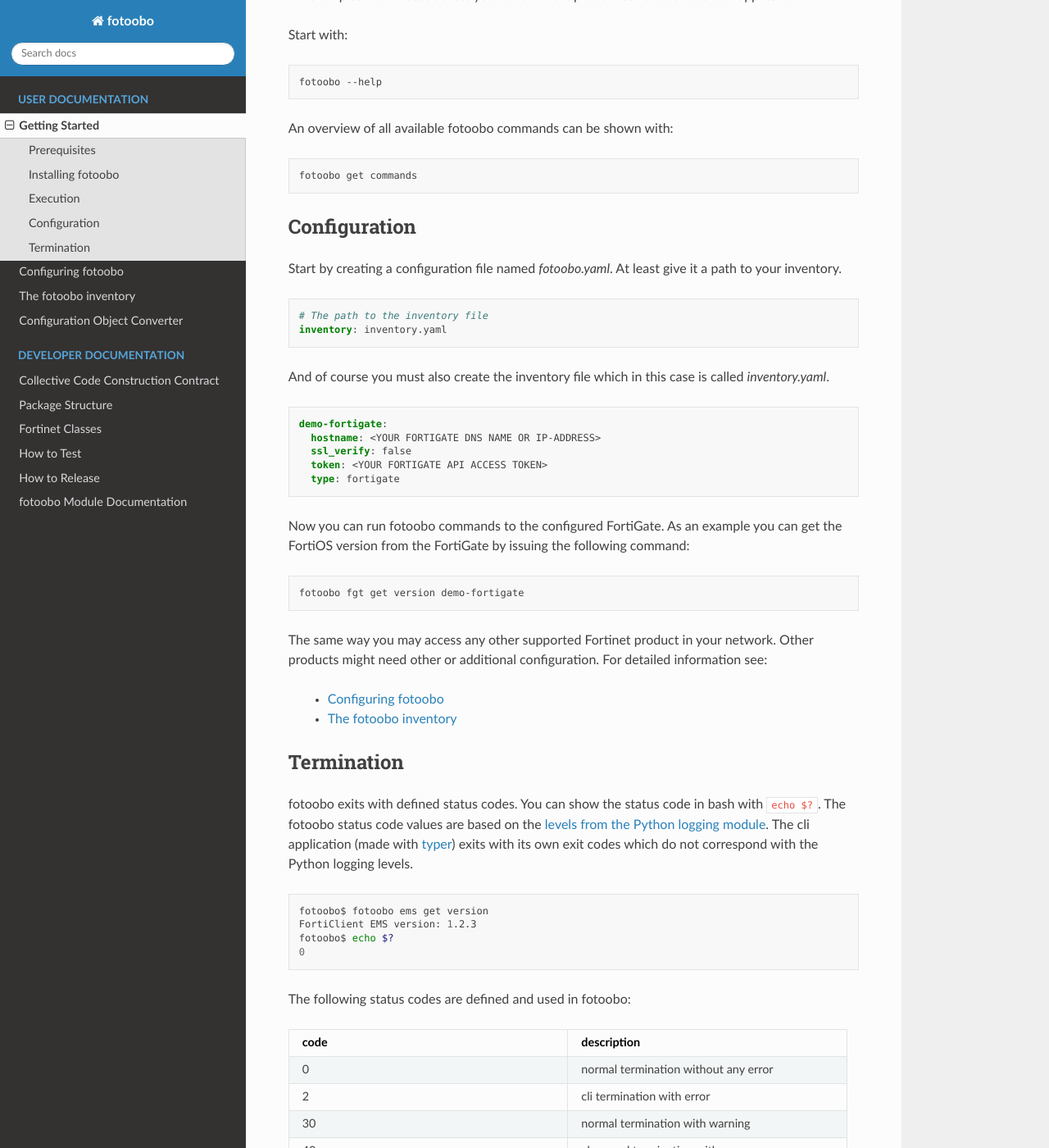
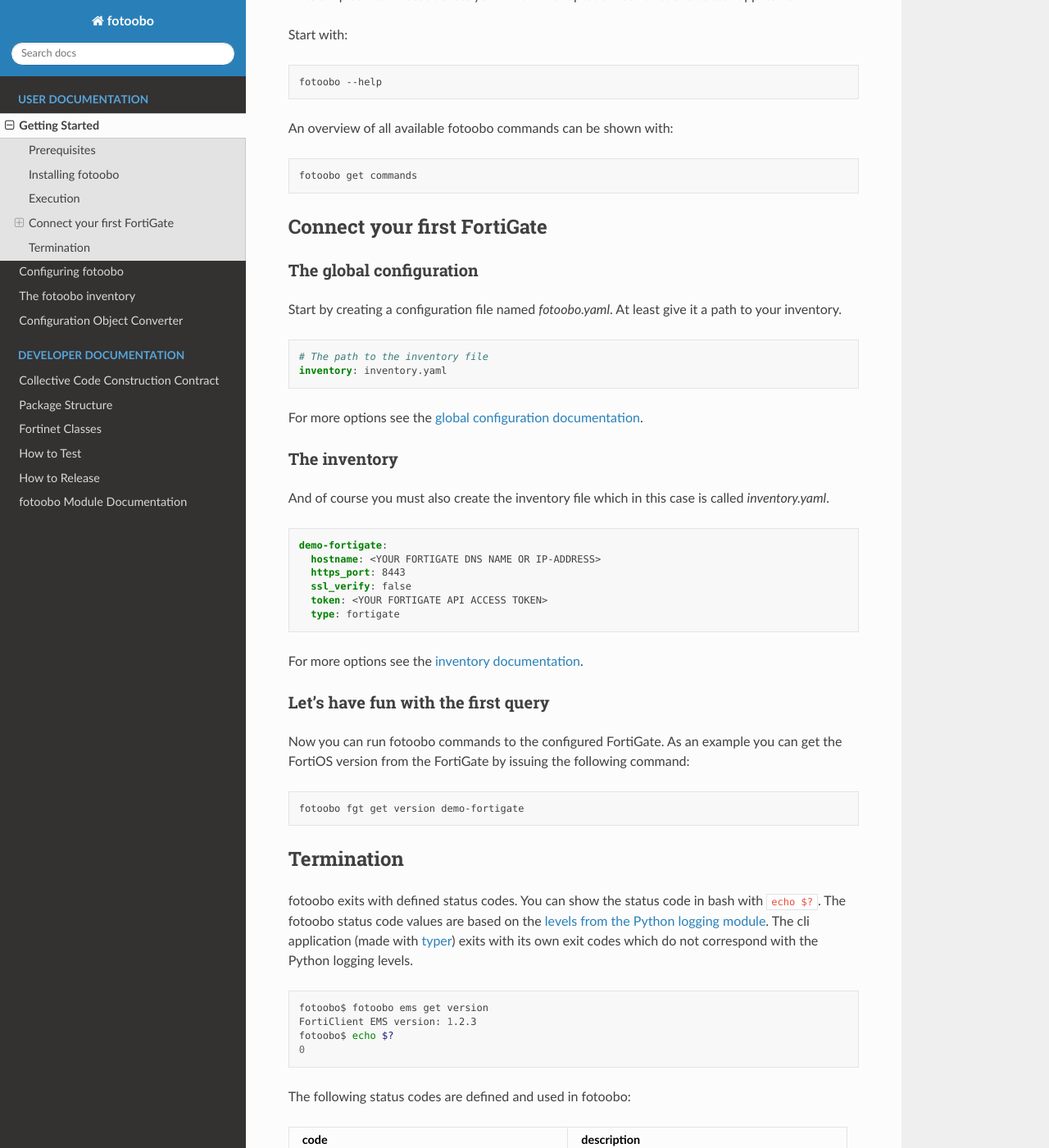
Before and after one commit to migros/fotoobo, a Sphinx documentation site: the page built from docs/source/usage/getting_started.rst, in a window 1280 px wide and 1400 px high, scrolled down 676 px. Shown: the whole window at 82% size. Built offline with Sphinx 7.4.7 and the Read the Docs theme 2.0.0, drawn with Linux system fonts in a browser that asks for light colours.

Commit message:
📝 Adjust "Getting started" closes #67

```diff
--- a/docs/source/usage/getting_started.rst
+++ b/docs/source/usage/getting_started.rst
@@ -47,8 +47,11 @@
   fotoobo get commands
 
 
-Configuration
--------------
+Connect your first FortiGate
+----------------------------
+
+The global configuration
+^^^^^^^^^^^^^^^^^^^^^^^^
 
 Start by creating a configuration file named `fotoobo.yaml`. At least give it a path to your
 inventory.
@@ -58,15 +61,26 @@
   # The path to the inventory file
   inventory: inventory.yaml
 
+For more options see the :ref:`global configuration documentation<usage_configuration>`.
+
+The inventory
+^^^^^^^^^^^^^
+
 And of course you must also create the inventory file which in this case is called `inventory.yaml`.
 
 .. code-block:: yaml
 
   demo-fortigate:
     hostname: <YOUR FORTIGATE DNS NAME OR IP-ADDRESS>
+    https_port: 8443
     ssl_verify: false
     token: <YOUR FORTIGATE API ACCESS TOKEN>
     type: fortigate
+
+For more options see the :ref:`inventory documentation<usage_inventory>`.
+
+Let's have fun with the first query
+^^^^^^^^^^^^^^^^^^^^^^^^^^^^^^^^^^^
 
 Now you can run fotoobo commands to the configured FortiGate. As an example you can get the FortiOS
 version from the FortiGate by issuing the following command:
@@ -75,11 +89,6 @@
 
   fotoobo fgt get version demo-fortigate
 
-The same way you may access any other supported Fortinet product in your network. Other products
-might need other or additional configuration. For detailed information see:
-
-  * :ref:`usage_configuration`
-  * :ref:`usage_inventory`
 
 Termination
 -----------
```
Also changed, not shown: CHANGELOG.md (+1 -0 lines).
